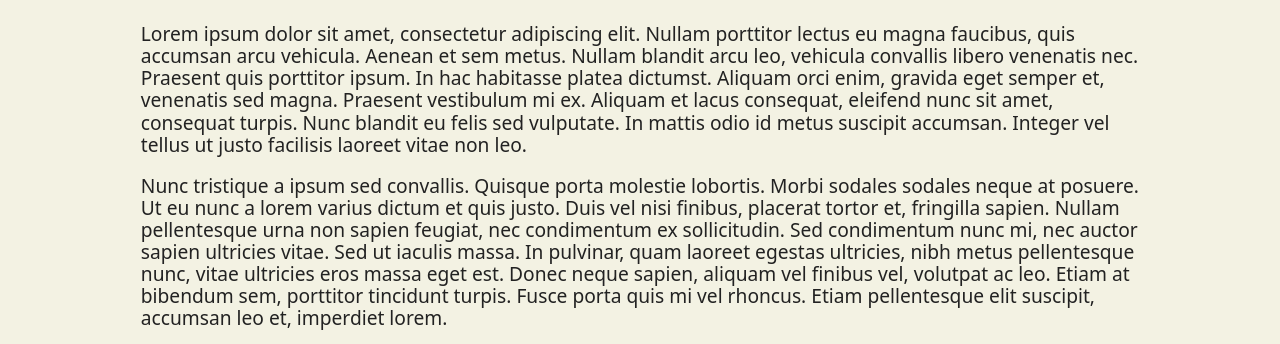
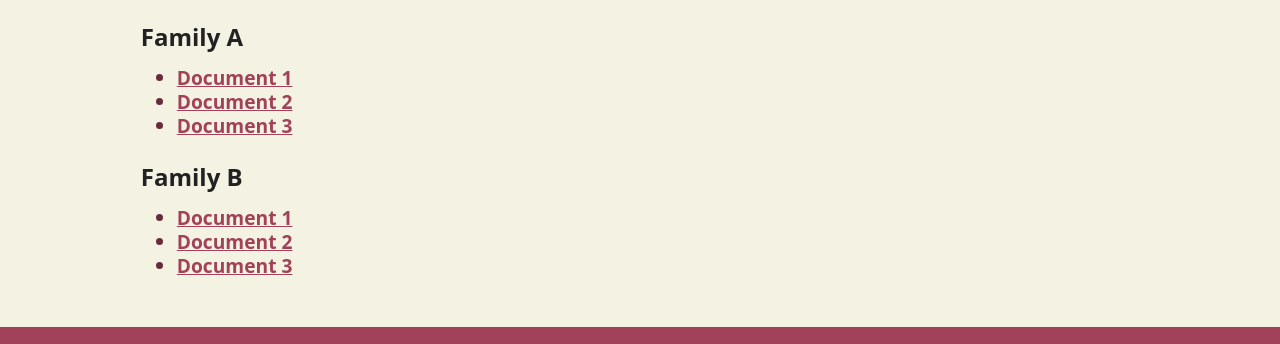
Before and after one commit to gobywan/AAMS-Historical-Map, a website built with Parcel: page corefamilies.html in a window 1280 px wide. Shown: the part 456-800 px from the top of the page. Built offline with nearby package versions, Linux system fonts and the light colour scheme; a web font is replaced by a local one.

Commit message:
tweaks and image

```diff
--- a/corefamilies.html
+++ b/corefamilies.html
@@ -38,15 +38,30 @@
 
 	<div class="page_contents">
 		<h2>Core Families</h2>
-		<p>Lorem ipsum dolor sit amet, consectetur adipiscing elit. Nullam porttitor lectus eu magna faucibus, quis accumsan arcu vehicula. Aenean et sem metus. Nullam blandit arcu leo, vehicula convallis libero venenatis nec. Praesent quis porttitor ipsum. In hac habitasse platea dictumst. Aliquam orci enim, gravida eget semper et, venenatis sed magna. Praesent vestibulum mi ex. Aliquam et lacus consequat, eleifend nunc sit amet, consequat turpis. Nunc blandit eu felis sed vulputate. In mattis odio id metus suscipit accumsan. Integer vel tellus ut justo facilisis laoreet vitae non leo.</p>
+
+		<h3>Family A</h3>
+		<ul>
+			<li><a href="#" class="family_document">Document 1</a></li>
+			<li><a href="#" class="family_document">Document 2</a></li>
+			<li><a href="#" class="family_document">Document 3</a></li>
+		</ul>
+		<h3>Family B</h3>
+		<ul>
+			<li><a href="#" class="family_document">Document 1</a></li>
+			<li><a href="#" class="family_document">Document 2</a></li>
+			<li><a href="#" class="family_document">Document 3</a></li>
+		</ul>
+
+
+		<!-- <p>Lorem ipsum dolor sit amet, consectetur adipiscing elit. Nullam porttitor lectus eu magna faucibus, quis accumsan arcu vehicula. Aenean et sem metus. Nullam blandit arcu leo, vehicula convallis libero venenatis nec. Praesent quis porttitor ipsum. In hac habitasse platea dictumst. Aliquam orci enim, gravida eget semper et, venenatis sed magna. Praesent vestibulum mi ex. Aliquam et lacus consequat, eleifend nunc sit amet, consequat turpis. Nunc blandit eu felis sed vulputate. In mattis odio id metus suscipit accumsan. Integer vel tellus ut justo facilisis laoreet vitae non leo.</p>
 
 		<p>Nunc tristique a ipsum sed convallis. Quisque porta molestie lobortis. Morbi sodales sodales neque at posuere. Ut eu nunc a lorem varius dictum et quis justo. Duis vel nisi finibus, placerat tortor et, fringilla sapien. Nullam pellentesque urna non sapien feugiat, nec condimentum ex sollicitudin. Sed condimentum nunc mi, nec auctor sapien ultricies vitae. Sed ut iaculis massa. In pulvinar, quam laoreet egestas ultricies, nibh metus pellentesque nunc, vitae ultricies eros massa eget est. Donec neque sapien, aliquam vel finibus vel, volutpat ac leo. Etiam at bibendum sem, porttitor tincidunt turpis. Fusce porta quis mi vel rhoncus. Etiam pellentesque elit suscipit, accumsan leo et, imperdiet lorem.</p>
 
-		<p>Etiam fermentum sagittis mauris, fringilla faucibus sem finibus a. Etiam in erat ipsum. Pellentesque volutpat pharetra tortor ac interdum. Nunc nec lectus mauris. Aliquam et mi accumsan, venenatis nulla quis, blandit neque. Aenean nec fringilla libero, sit amet dapibus nunc. Nullam sem odio, consectetur ac mauris vel, pretium malesuada sem. Sed volutpat nisi eget molestie varius. Morbi non tempor neque. Maecenas nec mattis mauris. Pellentesque cursus lectus ac semper rutrum. Phasellus mauris ipsum, vulputate et purus in, eleifend maximus risus. Etiam mollis imperdiet mi et rutrum. Nullam porttitor nibh ut est elementum dignissim. Duis cursus dapibus sodales. In lobortis velit in urna ullamcorper, ut feugiat sapien dignissim.</p>
+		<p>Etiam fermentum sagittis mauris, fringilla faucibus sem finibus a. Etiam in erat ipsum. Pellentesque volutpat pharetra tortor ac interdum. Nunc nec lectus mauris. Aliquam et mi accumsan, venenatis nulla quis, blandit neque. Aenean nec fringilla libero, sit amet dapibus nunc. Nullam sem odio, consectetur ac mauris vel, pretium malesuada sem. Sed volutpat nisi eget molestie varius. Morbi non tempor neque. Maecenas nec mattis mauris. Pellentesque cursus lectus ac semper rutrum. Phasellus mauris ipsum, vulputate et purus in, eleifend maximus risus. Etiam mollis imperdiet mi et rutrum. Nullam porttitor nibh ut est elementum dignissim. Duis cursus dapibus sodales. In lobortis velit in urna ullamcorper, ut feugiat sapien dignissim.</p> -->
 	</div>
 
 	<div class="page_footer">
-		<p>© 2023 Alan Smithee</p>
+		<p>© 2023</p>
 	</div>
 
 	<script src="js/vendor/modernizr-3.11.2.min.js"></script>
--- a/css/main.css
+++ b/css/main.css
@@ -110,7 +110,7 @@ body {
 	margin: 2em 0;
 	padding: 0.3em 0;
 	font-size: 2.5em;
-	background: #000000aa;
+	background: #000000b5;
 	color: #f3f2e3;
 }
 
@@ -158,10 +158,20 @@ body {
 	padding: 2px 0 2px 10px;
 	border-left: 5px solid #a14258;
 }
+.page_contents h3 {
+	font-size: 1.5em;
+	font-weight: 600;
+	margin: 0px 0px 16px 0px;
+}
 .page_contents p {
 	font-size: 1.2em;
 	font-weight: 400;
 	text-align: left;
+}
+.page_contents img {
+	display: block;
+	float: right;
+	margin: 4px 0px 16px 16px;
 }
 .page_contents .historical_map {
 	/* background: #a5c0fd url("../img/google_maps_temp_image.png") center no-repeat; */
@@ -173,6 +183,26 @@ body {
 	margin: 0 auto;
 	width: 100%;
 }
+.page_contents ul {
+	margin: 0 0 24px 16px;
+	padding: 0 0 0 20px;
+	list-style-type: disc;
+	color: #662c3a;
+	font-size: 1.2em;
+}
+.page_contents ul li {
+	padding-bottom: 2px;
+}
+.page_contents ul li a.family_document {
+	color: #a14258;
+	font-weight: 600;
+}
+/* .page_contents ul a.family_document:before {
+	content: "\2022";
+	display:inline-block;
+	text-decoration: none !important;
+	padding-right: 10px;
+}*/
 .page_footer {
 	background: #a14258;
 	width: auto;
```
Also changed, not shown: index.html (+2 -1 lines), map.html (+1 -1 lines), img/67-socializing-aug-20-2017.png (added), 4 other files.
